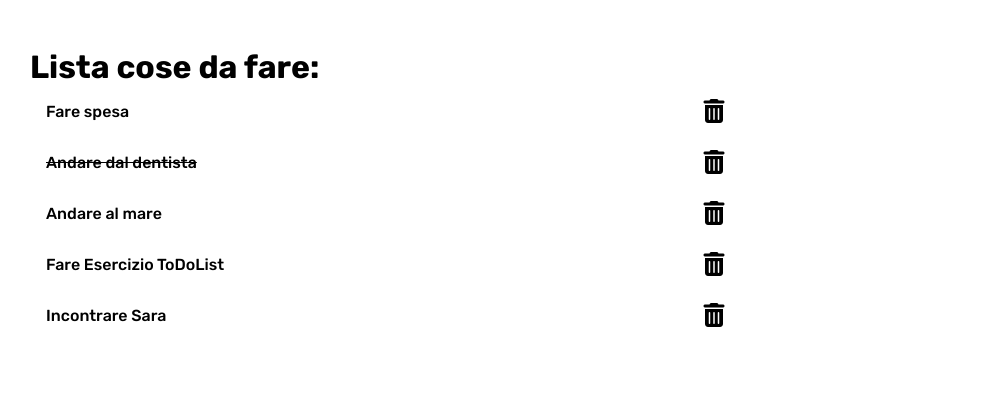
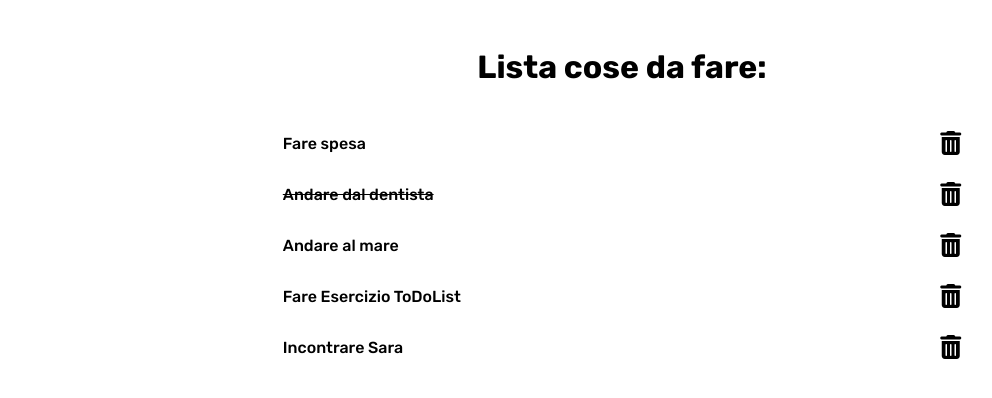
Before and after one commit to MatteoDiMario96/vue-todolist, a plain HTML site: page index.html in a window 1280 px wide. Shown: the whole page, without its empty margins (18-1010 px from the left). Drawn offline with nearby package versions, Linux system fonts and the light colour scheme.

Commit message:
Stilizzato un poco meglio, messo tutto al centro.

```diff
--- a/css/style.css
+++ b/css/style.css
@@ -18,8 +18,15 @@ div#app{
 .fatto{
     text-decoration: line-through;
 }
+
 main ul{
     width: 60%;
+    margin: 0 auto;
+}
+
+header h1{
+    text-align: center;
+    margin-bottom: 2rem;
 }
 
 
@@ -28,5 +35,8 @@ main ul li {
     justify-content: space-between;
     align-items: center;
     padding: 1rem;
+}
 
+main > div > h3 {
+    margin-top: 3rem;
 }
```
